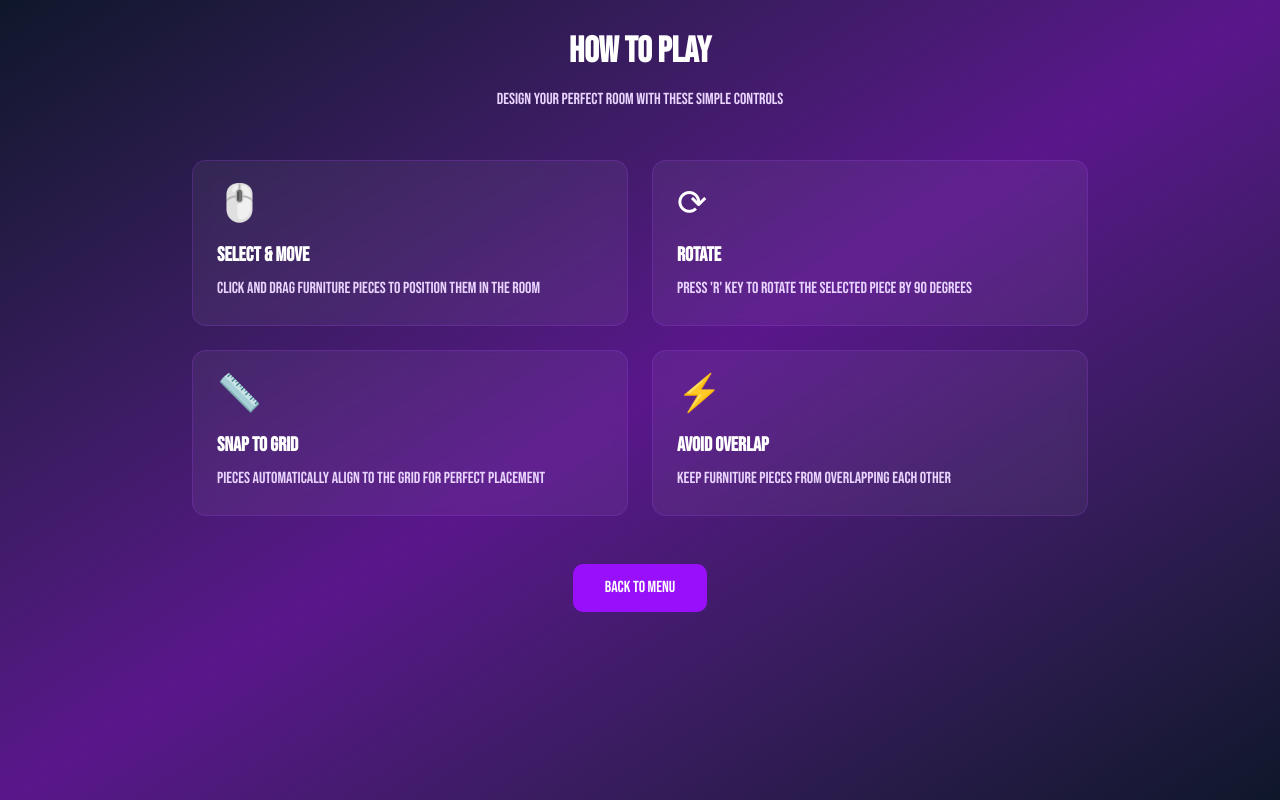
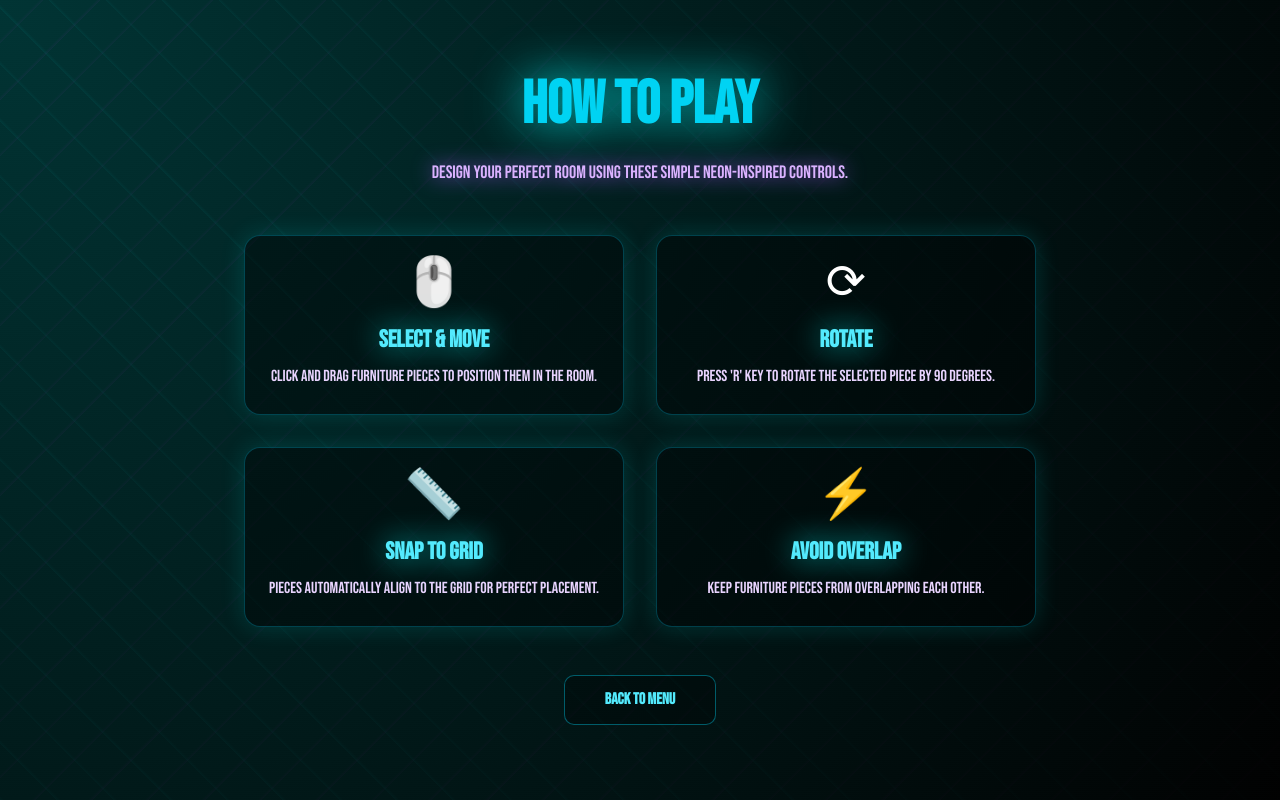
Before and after one commit to IamMoosa/smart-room-designer, a Next.js app: page /help in a window 1280 px wide. Built offline with nearby package versions, Linux system fonts and the light colour scheme.

Commit message:
Help page Design update

```diff
--- a/src/app/globals.css
+++ b/src/app/globals.css
@@ -120,3 +120,17 @@
     @apply bg-background text-foreground font-sans;
   }
 }
+
+@keyframes scanLines {
+  0% {
+    background-position: 0 0;
+  }
+  100% {
+    background-position: 0 100%;
+  }
+}
+
+.animate-scanLines {
+  animation: scanLines 10s linear infinite;
+  opacity: 0.4;
+}
--- a/src/app/help/page.tsx
+++ b/src/app/help/page.tsx
@@ -1,71 +1,107 @@
 "use client";
 
+import { useEffect, useState } from "react";
 import { useRouter } from "next/navigation";
 import { motion } from "framer-motion";
 
 const instructions = [
   {
     title: "Select & Move",
-    description: "Click and drag furniture pieces to position them in the room",
-    icon: "🖱️"
+    description: "Click and drag furniture pieces to position them in the room.",
+    icon: "🖱️",
   },
   {
     title: "Rotate",
-    description: "Press 'R' key to rotate the selected piece by 90 degrees",
-    icon: "⟳"
+    description: "Press 'R' key to rotate the selected piece by 90 degrees.",
+    icon: "⟳",
   },
   {
     title: "Snap to Grid",
-    description: "Pieces automatically align to the grid for perfect placement",
-    icon: "📏"
+    description: "Pieces automatically align to the grid for perfect placement.",
+    icon: "📏",
   },
   {
     title: "Avoid Overlap",
-    description: "Keep furniture pieces from overlapping each other",
-    icon: "⚡"
-  }
+    description: "Keep furniture pieces from overlapping each other.",
+    icon: "⚡",
+  },
 ];
 
 export default function HelpPage() {
   const router = useRouter();
+  const [mousePos, setMousePos] = useState({ x: 0, y: 0 });
+
+  // Track mouse movement for interactive glow effect
+  useEffect(() => {
+    const handleMouseMove = (e: MouseEvent) => {
+      setMousePos({ x: e.clientX, y: e.clientY });
+    };
+    window.addEventListener("mousemove", handleMouseMove);
+    return () => window.removeEventListener("mousemove", handleMouseMove);
+  }, []);
 
   return (
-    <div className="min-h-screen bg-gradient-to-br from-slate-900 via-purple-900 to-slate-900 text-white p-8">
+    <div className="relative min-h-screen bg-black text-white overflow-hidden flex items-center justify-center p-8">
+      {/* === Neon Animated Background === */}
+      <div
+        className="absolute inset-0 z-0 pointer-events-none"
+        style={{
+          background: `
+            radial-gradient(
+              circle at ${mousePos.x}px ${mousePos.y}px,
+              rgba(0, 255, 255, 0.2),
+              rgba(0, 0, 0, 0.9)
+            ),
+            repeating-linear-gradient(45deg, rgba(0, 255, 255, 0.05) 0px, transparent 3px, transparent 40px),
+            repeating-linear-gradient(-45deg, rgba(255, 0, 255, 0.05) 0px, transparent 3px, transparent 40px)
+          `,
+          transition: "background 0.1s ease-out",
+        }}
+      />
+
+      {/* Neon grid overlay */}
+      <div className="absolute inset-0 z-0 pointer-events-none animate-scanLines bg-[linear-gradient(to_bottom,rgba(255,255,255,0.03)_1px,transparent_1px)] bg-[length:100%_2px]" />
+
+      {/* === Content === */}
       <motion.div
         initial={{ opacity: 0, y: 20 }}
         animate={{ opacity: 1, y: 0 }}
-        className="max-w-4xl mx-auto"
+        className="relative z-10 max-w-5xl mx-auto text-center"
       >
-        <div className="text-center mb-12">
-          <h1 className="text-4xl font-bold mb-4">How to Play</h1>
-          <p className="text-purple-200">Design your perfect room with these simple controls</p>
-        </div>
+        <h1 className="text-5xl md:text-6xl font-bold mb-6 text-cyan-400 drop-shadow-[0_0_25px_rgba(0,255,255,0.8)]">
+          How to Play
+        </h1>
+        <p className="text-purple-300 mb-12 text-lg drop-shadow-[0_0_10px_rgba(168,85,247,0.8)]">
+          Design your perfect room using these simple neon-inspired controls.
+        </p>
 
-        <div className="grid grid-cols-1 md:grid-cols-2 gap-6 mb-12">
-          {instructions.map((instruction, index) => (
+        <div className="grid grid-cols-1 md:grid-cols-2 gap-8">
+          {instructions.map((inst, i) => (
             <motion.div
-              key={index}
-              initial={{ opacity: 0, x: -20 }}
-              animate={{ opacity: 1, x: 0 }}
-              transition={{ delay: index * 0.1 }}
-              className="bg-white/5 backdrop-blur-sm rounded-xl p-6 border border-purple-500/20"
+              key={i}
+              initial={{ opacity: 0, y: 20 }}
+              animate={{ opacity: 1, y: 0 }}
+              transition={{ delay: i * 0.15 }}
+              className="p-6 rounded-2xl bg-black/40 border border-cyan-500/30 shadow-[0_0_25px_rgba(0,255,255,0.15)] hover:shadow-[0_0_40px_rgba(255,0,255,0.3)] hover:border-fuchsia-500/40 transition-all duration-500"
             >
-              <div className="text-4xl mb-4">{instruction.icon}</div>
-              <h3 className="text-xl font-semibold mb-2">{instruction.title}</h3>
-              <p className="text-purple-200">{instruction.description}</p>
+              <div className="text-5xl mb-4">{inst.icon}</div>
+              <h3 className="text-2xl font-semibold text-cyan-300 mb-2 drop-shadow-[0_0_15px_rgba(0,255,255,0.6)]">
+                {inst.title}
+              </h3>
+              <p className="text-purple-200 leading-relaxed">
+                {inst.description}
+              </p>
             </motion.div>
           ))}
         </div>
 
-        <div className="text-center">
-          <motion.button
-            whileHover={{ scale: 1.05 }}
-            whileTap={{ scale: 0.95 }}
+        <div className="mt-12">
+          <button
             onClick={() => router.push("/")}
-            className="px-8 py-3 bg-purple-600 rounded-lg hover:bg-purple-500 transition-colors duration-300"
+            className="px-10 py-3 rounded-lg bg-black/30 border border-cyan-400/40 text-cyan-300 font-semibold hover:bg-black/50 hover:text-fuchsia-300 transition-colors duration-300"
           >
             Back to Menu
-          </motion.button>
+          </button>
         </div>
       </motion.div>
     </div>
```
